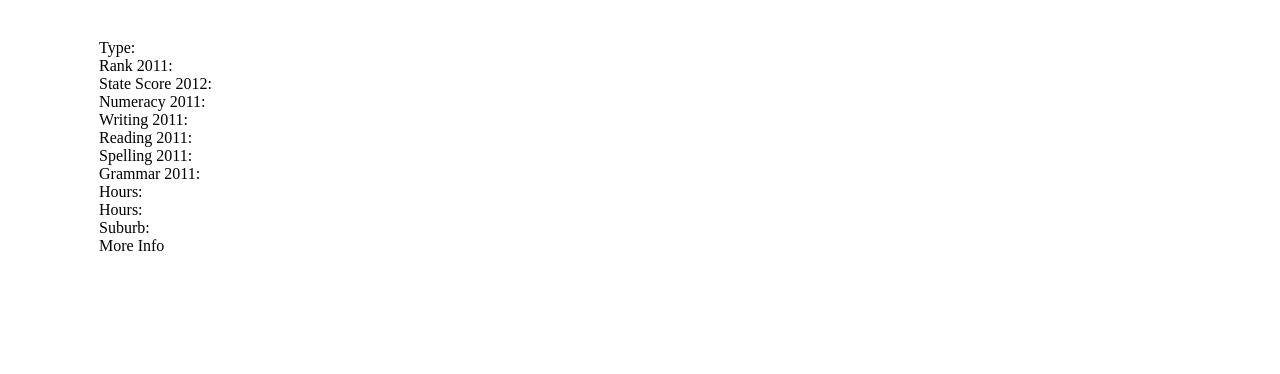
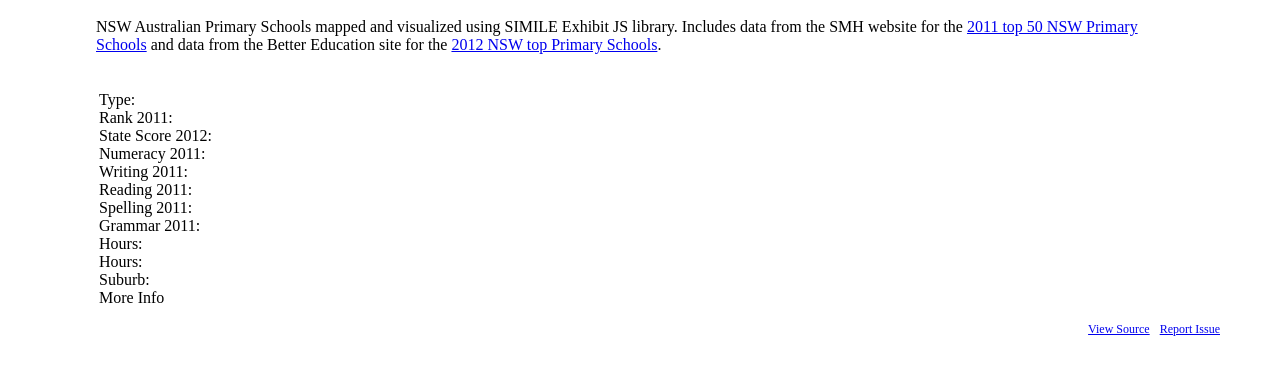
Before and after one commit to aullman/nsw-schools, a plain HTML site: page index.html in a window 1280 px wide. Shown: the part 136-510 px from the top of the page. Drawn offline with Linux system fonts and the light colour scheme.

Commit message:
Adding a description to the index and README

```diff
--- a/index.html
+++ b/index.html
@@ -49,11 +49,25 @@
 	   .party {
 	       color:  #888;
 	   }
+       ul#footer {
+           list-style-type: none;
+           padding: 0;
+           position: absolute;
+           right: 50px;
+           font-size: 12px;
+       }
+       ul#footer li {
+           float: left;
+           margin-right: 10px;
+       }
 	</style>
 
 </head>
 <body>
 		<h1>NSW Schools</h1>
+        <p>
+            NSW Australian Primary Schools mapped and visualized using SIMILE Exhibit JS library. Includes data from the SMH website for the <a href='http://www.smh.com.au/interactive/2010/schools_data%20/Primary%20Top%2050s%20(2).pdf'>2011 top 50 NSW Primary Schools</a> and data from the Better Education site for the <a href='http://bettereducation.com.au/school/Primary/nsw/nsw_top_primary_schools.aspx'>2012 NSW top Primary Schools</a>.
+        </p>
 		<div ex:role="collection" ex:itemTypes="PubSchool,PrivSchool,PreSchool"></div>
 		 <table width="100%">
 	        <tr valign="top">
@@ -167,5 +181,9 @@
 				</td>
 	        </tr>
 	    </table>
+        <ul id="footer">
+            <li><a href="https://github.com/aullman/nsw-schools">View Source</a></li>
+            <li><a href="https://github.com/aullman/nsw-schools/issues/new">Report Issue</a></li>
+        </ul>
 </body>
 </html>
```
Also changed, not shown: 1 other file.
